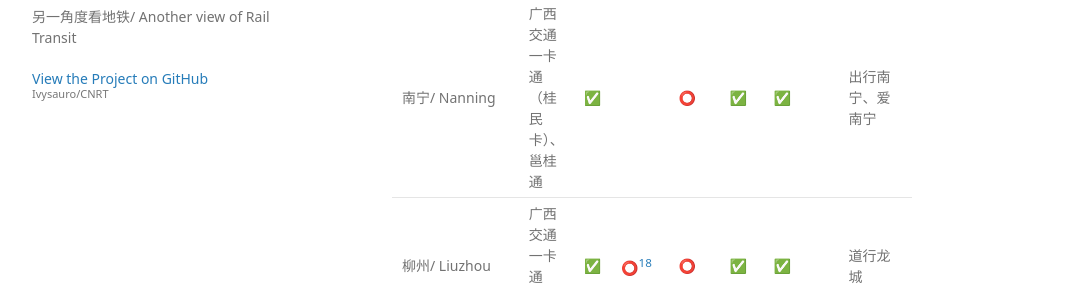
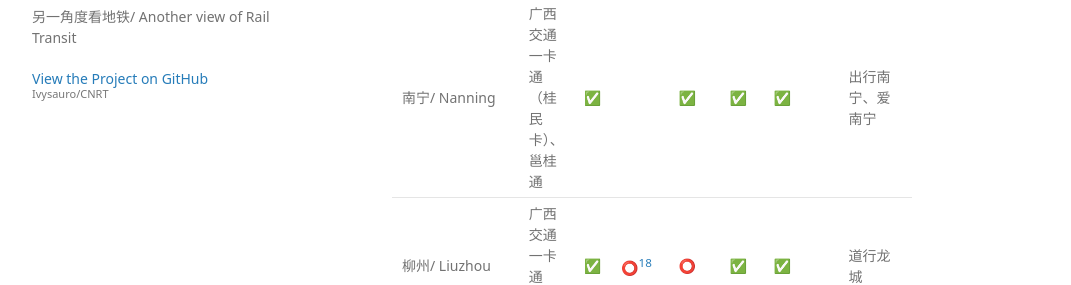
Before and after one commit to Ivysauro/CNRT, a Jekyll site: the page built from data/Bus Pay.md, in a window 1280 px wide and 900 px high, scrolled down 20123 px. Shown: the part 172-457 px from the top of the window, without its empty margins (178-1249 px from the left). Built offline with Jekyll 4.4.1, drawn with Linux system fonts in a browser that asks for light colours; some web fonts are replaced; our own code applies the rules of GitHub Pages for plain Markdown files; a script that is not in the unit is left out.

Commit message:
🍊更新南宁数据
南宁公交支持支付宝

```diff
--- a/data/Bus Pay.md
+++ b/data/Bus Pay.md
@@ -317,7 +317,7 @@
 | 揭阳/ Jieyang | 岭南通·榕江通 | ✅ | ✅ | ✅ | ✅ | | ✅ | |
 | 云浮/ Yunfu | 岭南通·岭云通 | ✅ | ✅ | ✅ | ✅ | | ✅ | 岭南通 |
 | **广西/ Guangxi** | | <img src="https://raw.githubusercontent.com/Ivysauro/CNRT/master/images/T-Union.png" width="40" hegiht="40" alt="T-Union"/> | <img src="https://raw.githubusercontent.com/Ivysauro/CNRT/master/images/Unionpay NFC.png" width="40" hegiht="40" alt="Unionpay Quickpass"/> | <img src="https://raw.githubusercontent.com/Ivysauro/CNRT/master/images/Alipay.png" width="30" hegiht="30" alt="Alipay Transit QR Code"/> | <img src="https://raw.githubusercontent.com/Ivysauro/CNRT/master/images/WeChat Pay.png" width="25" hegiht="25" alt="WeChat Pay Transit QR Code"/> | <img src="https://raw.githubusercontent.com/Ivysauro/CNRT/master/images/Unionpay.png" width="25" hegiht="25" alt="Unionpay Transit QR Code"/> | <img src="https://raw.githubusercontent.com/Ivysauro/CNRT/master/images/China Unionpay QR.png" width="40" hegiht="40" alt="Unionpay QR Code"/> | <img src="https://raw.githubusercontent.com/Ivysauro/CNRT/master/images/Rail Transit.png" width="25" hegiht="25" alt="Transit QR Code of Additional Apps"/> |
-| 南宁/ Nanning | 广西交通一卡通（桂民卡）、邕桂通 | ✅ | | ⭕ | ✅ | ✅ | | 出行南宁、爱南宁 |
+| 南宁/ Nanning | 广西交通一卡通（桂民卡）、邕桂通 | ✅ | | ✅ | ✅ | ✅ | | 出行南宁、爱南宁 |
 | 柳州/ Liuzhou | 广西交通一卡通（桂民卡） | ✅ | ⭕[^lz] | ⭕ | ✅ | ✅ | | 道行龙城 |
 | 桂林/ Guilin | 广西交通一卡通（桂民卡） | ✅ | ✅ | | | ✅ | ✅ | 桂林出行网 |
 | 梧州/ Wuzhou | 广西交通一卡通（桂民卡） | ✅ | ✅ | ⭕ | ✅ | ✅ | ✅ | |
```
